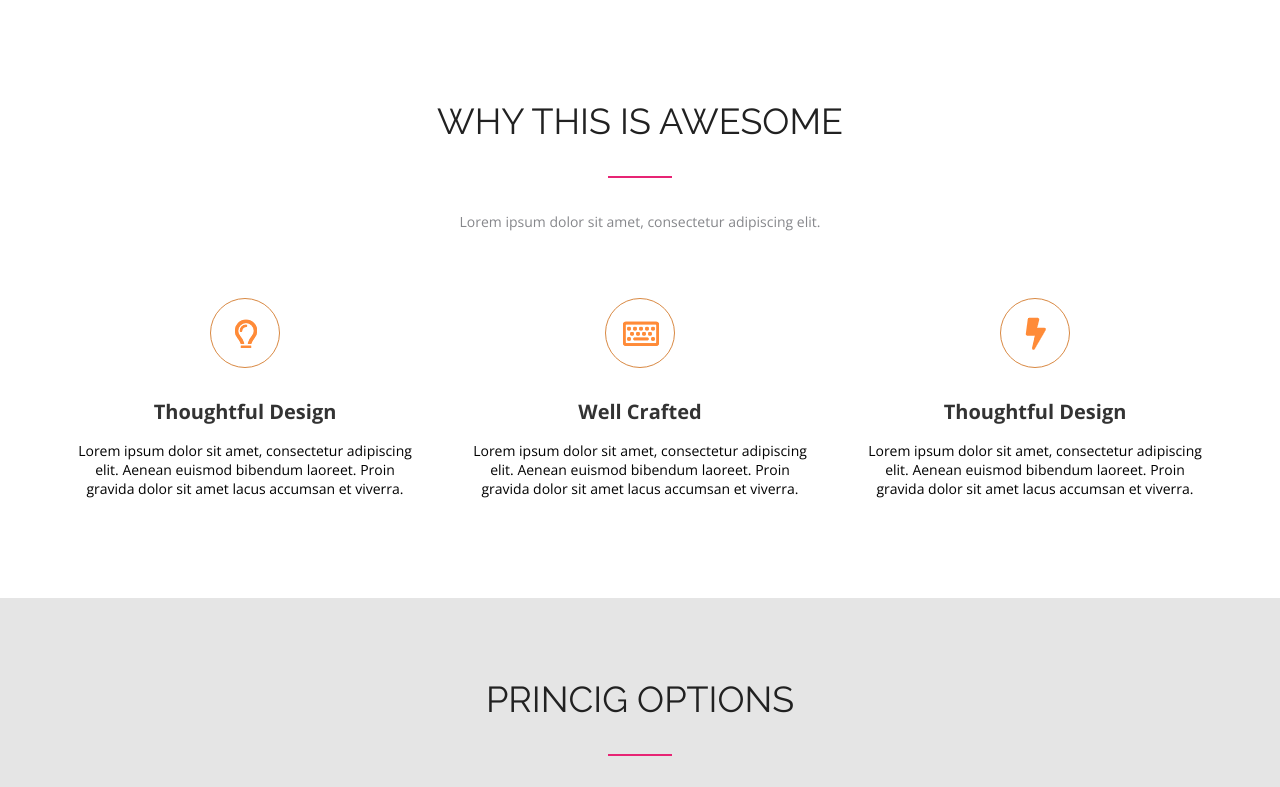
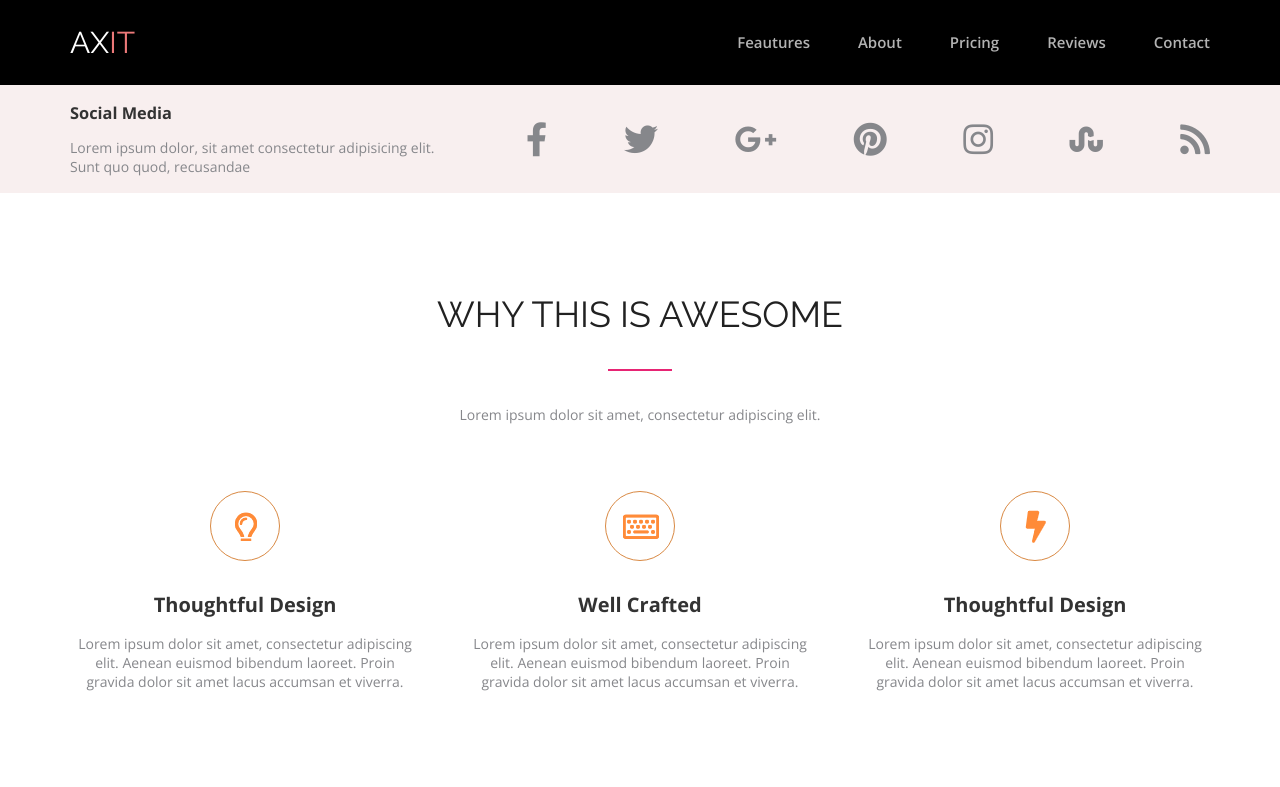
Before and after one commit to kirishun-sergey/FE08-wk-1-Kirishun-Sergey, a plain HTML site: page index.html in a window 1280 px wide. Shown: the top 787 px of the page. Drawn offline with nearby package versions, Linux system fonts and the light colour scheme.

Commit message:
HW-5: implement header, footer, social media

```diff
--- a/css/customers.css
+++ b/css/customers.css
@@ -2,7 +2,6 @@
     width: 100%;
     background-color: #FFFFFF;
     padding: 80px 0 119px;
-
 }
 
 .customers__description {
@@ -34,7 +33,6 @@
     display: flex;
     justify-content: space-around;
     margin: 0;
-
 }
 
 .feedback {
@@ -43,16 +41,8 @@
     position: relative;
 }
 
-.feedback__img {
-margin-left: 40px;
-}
-
 .feedback-person__name {
     font-size: 20px;
-}
-
-.feedback-person__photo {
-    margin-left: 40px;
 }
 
 .feedback-person {
--- /dev/null
+++ b/css/footer.css
@@ -0,0 +1,22 @@
+.footer {
+    width: 100%;
+    background: #000000;
+    padding: 30px 0 15px;
+    text-align: center;
+    color: rgba(255, 255, 255, 0.5);
+}
+
+.footer__social-media {
+    font-size: 24px;
+    color: #ffffff;
+    display: flex;
+    justify-content: center;
+}
+
+.fab {
+    margin-right: 20px;
+}
+
+.footer__social-media {
+    margin-bottom: 18px;
+}
--- /dev/null
+++ b/css/header.css
@@ -0,0 +1,46 @@
+header {
+    width: 100%;
+    background-color: #000000;
+    padding: 25px 0;
+}
+
+.header_row {
+    display: flex;
+    justify-content: space-between;
+    vertical-align: middle;
+}
+
+.logo {
+    font-family: 'Raleway', 'Open Sans', Arial, Helvetica, sans-serif;
+    text-transform: uppercase;
+    font-size: 30px;
+    line-height: 35px;
+    font-weight: 400;
+}
+
+.logo span:first-child {
+    color: #ffffff;
+}
+
+.logo span:last-child {
+    color: #ec7979;
+}
+
+.nav__list {
+    display: flex;
+}
+
+.nav__item:not(:last-child) {
+    margin-right: 48px;
+}
+
+.nav__item a {
+    font-size: 15px;
+    line-height: 35px;
+    font-weight: 600;
+    color: rgba(255, 255, 255, 0.7);
+}
+
+.nav__item a:hover {
+    border-bottom: 2px solid rgba(255, 255, 255, 0.7);
+}
--- /dev/null
+++ b/css/modern.css
@@ -0,0 +1,18 @@
+    .modern {
+    padding: 58px 0 38px;
+    position: relative;
+    background-image: url("../img/background-1\ 1.png");
+    background-repeat: no-repeat;
+    background-position: center;
+    background-size: cover;
+}
+
+.modern::after {
+    content: "";
+    width: 100%;
+    height: 100%;
+    position: absolute;
+    top: 0;
+    left: 0;
+    display: block;
+    background-color: rgba(0, 0, 0, 0.45);
--- a/css/pricing.css
+++ b/css/pricing.css
@@ -14,7 +14,6 @@
     display: flex;
     justify-content: space-between;
     margin: 0 -15px;
-
 }
 
 .tariff {
@@ -33,7 +32,8 @@
     font-weight: 700;
 }
 
-.tariff__name, .tariff__cost {
+.tariff__name,
+.tariff__cost {
     color: #ffffff;
     text-align: center;
 }
@@ -74,7 +74,6 @@
     color: rgb(88, 89, 92);
     font-size: 16px;
     background-color: rgb(175, 175, 180);
-
 }
 
 .tariff__item:active {
--- /dev/null
+++ b/css/social.css
@@ -0,0 +1,39 @@
+.social-media {
+    width: 100%;
+    background-color: #f8efef;
+    padding: 17px 0;
+}
+
+h3 {
+    color: #333333;
+    margin-bottom: 14px;
+}
+
+p {
+    color: #86878b;
+}
+
+.social {
+    max-width: 365px;
+}
+
+.social-row {
+    display: flex;
+    justify-content: space-between;
+}
+
+.icon {
+    display: flex;
+    justify-content: space-between;
+    width: 684px;
+    color: #86878b;
+    font-size: 34px;
+}
+
+.icon li {
+    align-self: center;
+}
+
+.fab {
+    margin-right: 12px;
+}
--- a/css/style.css
+++ b/css/style.css
@@ -2,7 +2,10 @@
  @import url("../css/pricing.css");
  @import url("../css/customers.css");
  @import url("../css/axure.css");
-
+ @import url("../css/header.css");
+ @import url("../css/social.css");
+ @import url("../css/footer.css");
+ @import url("../css/modern.css");
  * {
      margin: 0;
      padding: 0;
@@ -16,12 +19,28 @@ html {
      font-size: 14px;
  }
 
+ body {
+     display: flex;
+     flex-direction: column;
+     height: 100%;
+ }
+
+ header {
+     flex: 0 0 auto;
+ }
+
+ main {
+     flex: 1 0 auto;
+ }
+
+ footer {
+     flex: 0 0 auto;
+ }
+
  .container {
      max-width: 1170px;
      padding: 0 15px;
      margin: auto;
-
-
  }
 
  .container h2::after {
@@ -53,5 +72,10 @@ html {
  }
 
  .title:active {
-    color:#D98943;
+     color: #D98943;
  }
+
+ i:hover {
+     cursor: pointer;
+     color: #D98943;
+ }
--- a/index.html
+++ b/index.html
@@ -7,17 +7,56 @@
     <link rel="preconnect" href="https://fonts.gstatic.com">
     <link href="https://fonts.googleapis.com/css2?family=Raleway:wght@400;700&display=swap" rel="stylesheet">
     <link rel="preconnect" href="https://fonts.gstatic.com">
-    <link
-        href="https://fonts.googleapis.com/css2?family=Open+Sans:wght@400;600;700&family=Raleway:wght@400;700&display=swap"
-        rel="stylesheet">
+
+    <link href="https://fonts.googleapis.com/css2?family=Open+Sans:wght@400;600;700&family=Raleway:wght@400;700&display=swap" rel="stylesheet">
+    <link rel="stylesheet" href="https://cdnjs.cloudflare.com/ajax/libs/font-awesome/5.15.2/css/all.min.css">
     <title>Lesson-2</title>
 </head>
 
 <body>
+    <header>
+        <div class="container">
+            <div class="header_row">
+                <div class="logo">
+                    <span>ax</span><span>it</span>
+                </div>
+                <nav class="nav">
+                    <ul class="nav__list">
+                        <li class="nav__item"><a href="">Feautures</a></li>
+                        <li class="nav__item"><a href="">About</a></li>
+                        <li class="nav__item"><a href="#pricing">Pricing</a></li>
+                        <li class="nav__item"><a href="#customers">Reviews</a></li>
+                        <li class="nav__item"><a href="">Contact</a></li>
+                    </ul>
+                </nav>
+            </div>
+        </div>
+    </header>
+
+    <main>
+        <section class="social-media">
+            <div class="container">
+                <div class="social-row">
+                    <div class="social">
+                        <h3>Social Media</h3>
+                        <p>Lorem ipsum dolor, sit amet consectetur adipisicing elit. Sunt quo quod, recusandae</p>
+                    </div>
+                    <ul class="icon">
+                        <li><i class="fab fa-facebook-f"></i></li>
+                        <li><i class="fab fa-twitter"></i></li>
+                        <li><i class="fab fa-google-plus-g"></i></li>
+                        <li><i class="fab fa-pinterest"></i></li>
+                        <li><i class="fab fa-instagram"></i></li>
+                        <li><i class="fab fa-stumbleupon"></i></li>
+                        <li><i class="fas fa-rss"></i></li>
+                    </ul>
+                </div>
+            </div>
+        </section>
+
         <section class="awesome">
             <div class="container">
                 <h2 class="awesome__title title">why this is awesome</h2>
-
                 <div class="awesome__description">
                     <p>Lorem ipsum dolor sit amet, consectetur adipiscing elit.</p>
                 </div>
@@ -30,9 +69,7 @@
                         <h3 class="awesome-item__title">Thoughtful Design</h3>
                         <div class="awesome-item__description">
                             <p>
-                            Lorem ipsum dolor sit amet, consectetur adipiscing
-                            elit. Aenean euismod bibendum laoreet. Proin gravida dolor sit amet lacus accumsan et
-                            viverra.
+                                Lorem ipsum dolor sit amet, consectetur adipiscing elit. Aenean euismod bibendum laoreet. Proin gravida dolor sit amet lacus accumsan et viverra.
                             </p>
                         </div>
                     </div>
@@ -44,9 +81,7 @@
                         <h3 class="awesome-item__title">Well Crafted</h3>
                         <div class="awesome-item__description">
                             <p>
-                            Lorem ipsum dolor sit amet, consectetur adipiscing
-                            elit. Aenean euismod bibendum laoreet. Proin gravida dolor sit amet lacus accumsan et
-                            viverra.
+                                Lorem ipsum dolor sit amet, consectetur adipiscing elit. Aenean euismod bibendum laoreet. Proin gravida dolor sit amet lacus accumsan et viverra.
                             </p>
                         </div>
                     </div>
@@ -60,9 +95,7 @@
                         </h3>
                         <div class="awesome-item__description">
                             <p>
-                            Lorem ipsum dolor sit amet, consectetur adipiscing
-                            elit. Aenean euismod bibendum laoreet. Proin gravida dolor sit amet lacus accumsan et
-                            viverra.
+                                Lorem ipsum dolor sit amet, consectetur adipiscing elit. Aenean euismod bibendum laoreet. Proin gravida dolor sit amet lacus accumsan et viverra.
                             </p>
                         </div>
                     </div>
@@ -70,11 +103,11 @@
             </div>
         </section>
 
-    <section class="pricing">
+        <section id="pricing" class="pricing">
             <div class="container">
 
                 <h2 class="pricing__title title">
-                princig options
+                    pricing options
                 </h2>
 
                 <div class="pricing__description">
@@ -123,7 +156,7 @@
 
         </section>
 
-    <section class="customers">
+        <section id="customers" class="customers">
             <div class="container">
                 <h2 class="customers__title title">what our customers are saying</h2>
                 <div class="customers__description">
@@ -134,9 +167,7 @@
                     <div class="feedback">
                         <div class="feedback__comment">
                             <p>
-                            Lorem ipsum dolor sit amet, consectetur adipisicing elit. Doloribus
-                            accusamus expedita repellat similique odio aspernatur ex, architecto eaque
-                            quo suscipit.
+                                Lorem ipsum dolor sit amet, consectetur adipisicing elit. Doloribus accusamus expedita repellat similique odio aspernatur ex, architecto eaque quo suscipit.
                             </p>
                         </div>
 
@@ -156,9 +187,7 @@
                     <div class="feedback">
                         <div class="feedback__comment">
                             <p>
-                            Lorem ipsum dolor sit amet, consectetur adipisicing elit. Doloribus
-                            accusamus expedita repellat similique odio aspernatur ex, architecto eaque
-                            quo suscipit.
+                                Lorem ipsum dolor sit amet, consectetur adipisicing elit. Doloribus accusamus expedita repellat similique odio aspernatur ex, architecto eaque quo suscipit.
                             </p>
                         </div>
 
@@ -178,9 +207,7 @@
                     <div class="feedback">
                         <div class="feedback__comment">
                             <p>
-                            Lorem ipsum dolor sit amet, consectetur adipisicing elit. Doloribus
-                            accusamus expedita repellat similique odio aspernatur ex, architecto eaque
-                            quo suscipit.
+                                Lorem ipsum dolor sit amet, consectetur adipisicing elit. Doloribus accusamus expedita repellat similique odio aspernatur ex, architecto eaque quo suscipit.
                             </p>
                         </div>
 
@@ -213,6 +240,22 @@
                 </div>
             </div>
         </section>
+    </main>
+
+    <footer class="footer">
+        <div class="container">
+            <ul class="footer__social-media">
+                <li><i class="fab fa-facebook-f"></i></li>
+                <li><i class="fab fa-twitter"></i></li>
+                <li><i class="fab fa-google-plus-g"></i></li>
+                <li><i class="fab fa-pinterest"></i></li>
+                <li><i class="fab fa-instagram"></i></li>
+                <li><i class="fab fa-stumbleupon"></i></li>
+                <li><i class="fas fa-rss"></i></li>
+            </ul>
+            <span class="footer__rights">&#169; 2021 Axure Themes</span>
+        </div>
+    </footer>
 </body>
 
 </html>
```
Also changed, not shown: css/awesome.css (line endings or trailing spaces), css/axure.css (line endings or trailing spaces), img/background-1 1.png (added). Lines whose indentation alone changed are shown as unchanged.
